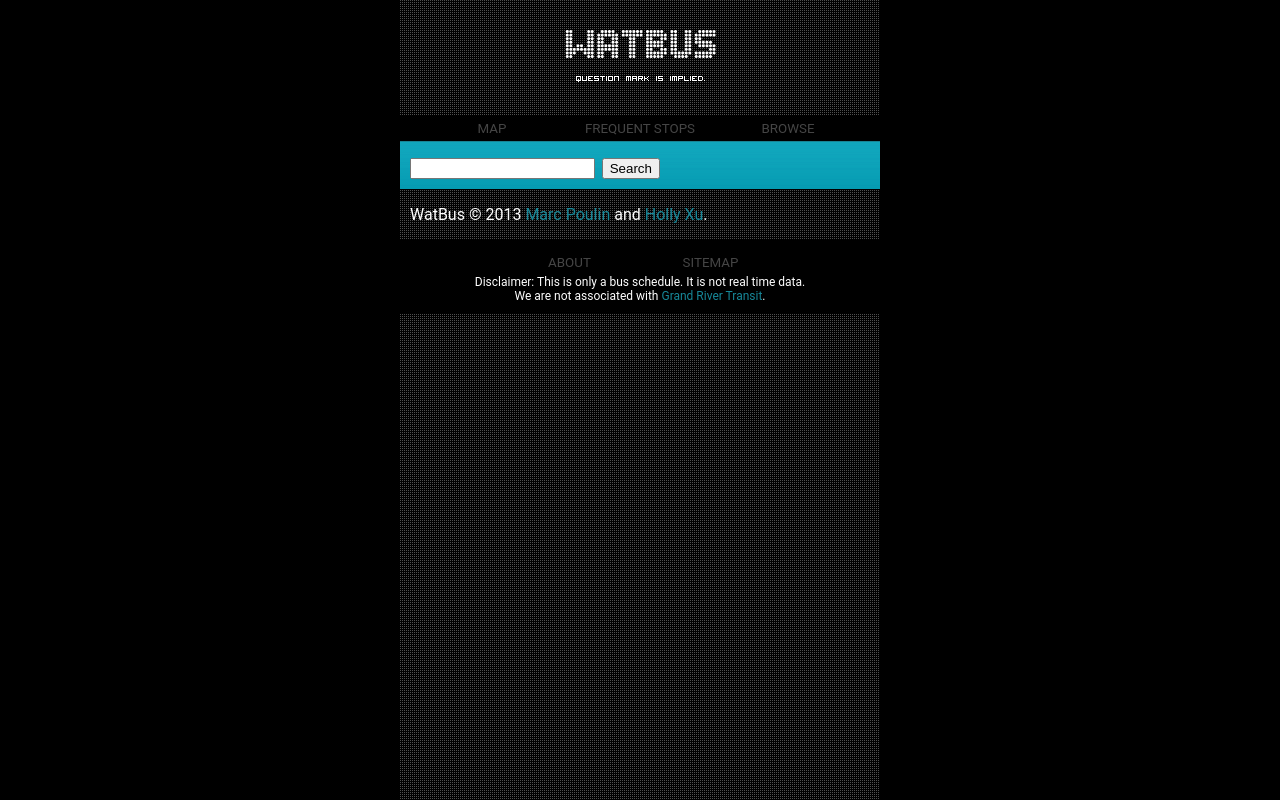
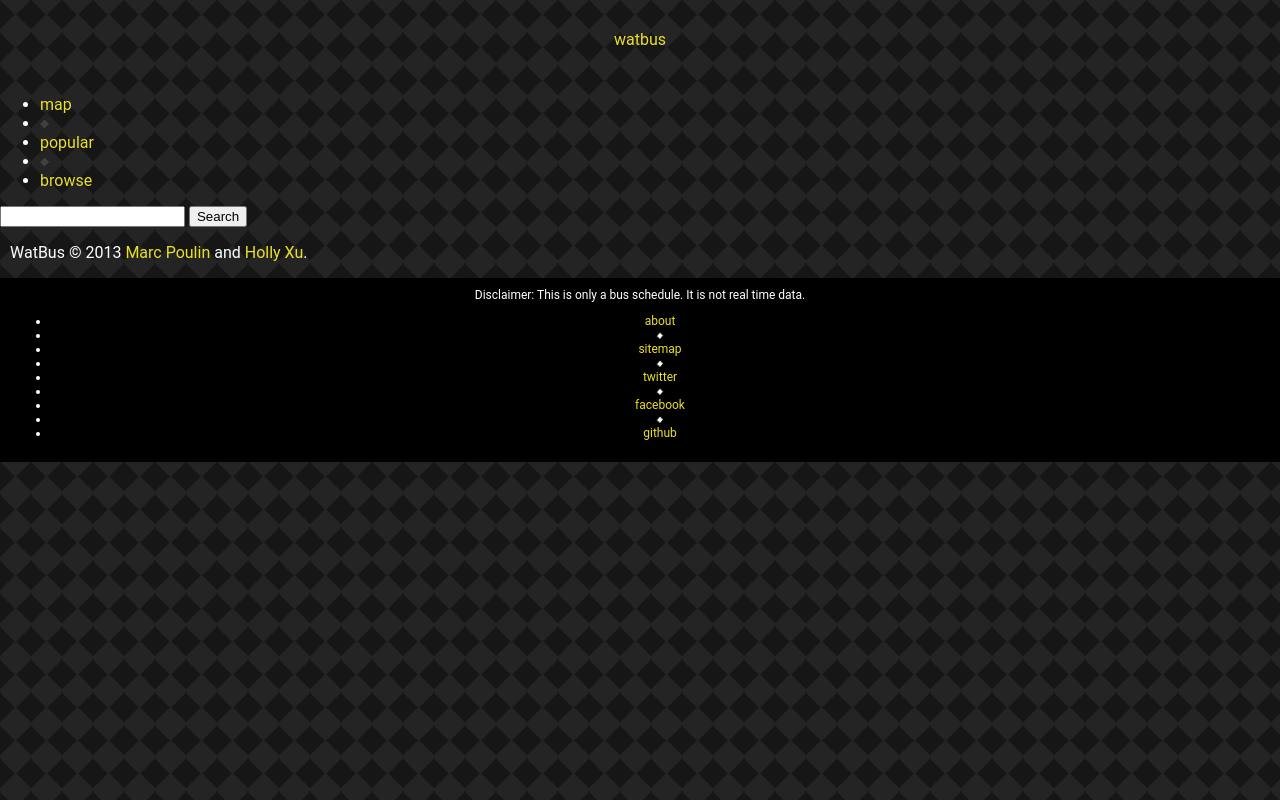
Before and after one commit to mrpoulin/watbus, a Django app: page /watbus/about in a window 1280 px wide. Run offline with Django 3.2, Linux system fonts and the light colour scheme.

Commit message:
Readied base.html for new design. Refactored CSS files. Added new design image elements. Rename frequent stops to Popular stops.

```diff
--- /dev/null
+++ b/watbus/static/watbus/css/map.css
@@ -0,0 +1,3 @@
+body section {height: 100%; width: 100%;}
+body.map .container { height: 100%; }
+#map-canvas {width: auto; height: 100%; }
--- /dev/null
+++ b/watbus/static/watbus/css/other.css
@@ -0,0 +1,14 @@
+
+/* ----- About ----- */
+
+.about #content {padding: 0 10px 0 10px;}
+
+/* ----- Sitemap ----- */
+
+.sitemap #content { padding: 0 10px 0 10px;}
+.sitemap .terminallist, .sitemap .stoplist {padding: 0; margin: 0;}
+.sitemap .terminallist { margin: 0 0 10px 0; padding: 0 0 10px 0;
+    border-bottom: 1px solid #555555;}
+.sitemap .terminallist_terminal, .stoplist_stop { padding: 3px;
+    font-size: 10px; background: #000000;  display: inline-table;
+    border: 0; margin: 0 3px 0 3px;}
--- a/watbus/static/watbus/css/style.css
+++ b/watbus/static/watbus/css/style.css
@@ -1,11 +1,12 @@
 /* ---- General ---- */
+
 html {height: 100%;}
 body { background: #000000; padding: 0; margin: 0; height: 100%; }
 
-a {text-decoration: none; color: #178899; }
+a {text-decoration: none; color: #eae02a; }
+a:hover { color: #01c7dc; }
 
-.container {width: 480px; margin: 0 auto; color: #ffffff; font: 12pt roboto; background: url('../img/bg.png'); min-height: 100%; }
-body.map .container { height: 100%; }
+.container { margin: 0 auto; color: #ffffff; font: 12pt roboto; background: url('../img/bg.png'); min-height: 100%; }
 
 /* ----  Header ---- */
 
--- a/watbus/templates/watbus/about.html
+++ b/watbus/templates/watbus/about.html
@@ -1,6 +1,11 @@
 {% extends "watbus/base.html" %}
 
 {% block title %} Watbus - About {% endblock %}
+
+{% block headscripts %}
+    {% load staticfiles %}
+<link rel="stylesheet" type="text/css" href="{% static "watbus/css/other.css" %}" />
+{% endblock %}
 
 {% block content %}
 <p>
--- a/watbus/templates/watbus/base.html
+++ b/watbus/templates/watbus/base.html
@@ -14,20 +14,32 @@
         <header class="contentheader">
         <div class="headerimg">
             <a href="/">
-                <img src="{% static "watbus/img/header.png" %}" />
+                watbus
             </a>
         </div>
-        <nav class="navigation">
+        <div class="navbar">
+            <div id="navdate">
+            </div>
+            <nav class="headnav">
             <ul>
-            <li class="navitem {% if urlname == "map" %}current{% endif %}">
-            <a href={% url 'watbus.views.map' %}>MAP</a></li>
-            <li class="navitem {% if urlname == "freqstops" %}current{% endif %}">
-            <a href={% url 'watbus.views.browse_all_freqstops' %}>FREQUENT STOPS</a></li>
-            <li class="navitem {% if urlname == "browse" %}current{% endif %}">
-            <a href={% url 'watbus.views.browse' %}>BROWSE</a></li>
+                <li class="{% if urlname == "map" %}current{% endif %}">
+                <a href={% url 'watbus.views.map' %}>map</a></li>
+                <li class="diamond">
+                    <img src="{% static "watbus/img/diamond.png" %}" />
+                </li>
+                <li class="{% if urlname == "freqstops" %}current{% endif %}">
+                <a href={% url 'watbus.views.popular' %}>popular</a></li>
+                <li class="diamond">
+                    <img src="{% static "watbus/img/diamond.png" %}" />
+                </li>
+                <li class="{% if urlname == "browse" %}current{% endif %}">
+                <a href="#">browse</a></li>
             </ul>
             </nav>
-          <div class="stop_search">
+            <div id="navtime">
+            </div>
+        </div>
+      <div id="stop_search">
         <form action={% url 'watbus.views.search' %} method="get">
           <input type="text" name="query">
           <input type="submit" value="Search">
@@ -40,16 +52,30 @@
         {% block content %} {% endblock %}
     </section>
     <footer id="contentfoot">
-        <nav class="navigation">
+        <div class="disclaimer">
+            Disclaimer: This is only a bus schedule. It is not real time data.<br/>
+        </div>
+        <nav class="footnav">
         <ul>
-            <li class="navitem">
-            <a href={% url 'watbus.views.about' %}>ABOUT</a></li>
-            <li class="navitem">
-            <a href={% url 'watbus.views.sitemap' %}>SITEMAP</a></li>
+            <li><a href={% url 'watbus.views.about' %}>about</a></li>
+            <li class="whitediamond">
+                <img src="{% static "watbus/img/whitediamond.png" %}" />
+            </li>
+            <li><a href={% url 'watbus.views.sitemap' %}>sitemap</a></li>
+            <li class="whitediamond">
+                <img src="{% static "watbus/img/whitediamond.png" %}" />
+            </li>
+            <li><a href="http://twitter.com/watbusca/">twitter</a></li>
+            <li class="whitediamond">
+                <img src="{% static "watbus/img/whitediamond.png" %}" />
+            </li>
+            <li><a href="http://facebook.com/watbusca/">facebook</a></li>
+            <li class="whitediamond">
+                <img src="{% static "watbus/img/whitediamond.png" %}" />
+            </li>
+            <li><a href="https://github.com/mrpoulin/watbus">github</a></li>
         </ul>
         </nav>
-    Disclaimer: This is only a bus schedule. It is not real time data.<br/>
-    We are not associated with <a href="http://grt.ca/">Grand River Transit</a>. <br />
     </footer>
     </div>
   </body>
--- a/watbus/templates/watbus/browse_stops.html
+++ b/watbus/templates/watbus/browse_stops.html
@@ -1,6 +1,11 @@
 {% extends "watbus/base.html" %}
 
 {% block title %} Watbus - Stop:  {{ stop_id }} {% endblock %}
+
+{% block headscripts %}
+    {% load staticfiles %}
+<link rel="stylesheet" type="text/css" href="{% static "watbus/css/browse.css" %}" />
+{% endblock %}
 
 {% block content %}
 
--- a/watbus/templates/watbus/browse_trips.html
+++ b/watbus/templates/watbus/browse_trips.html
@@ -1,6 +1,11 @@
 {% extends "watbus/base.html" %}
 
 {% block title %} Watbus - Trip: {{ next_buses_by_stop.0.trip_id.trip_headsign }}  {% endblock %}
+
+{% block headscripts %}
+    {% load staticfiles %}
+<link rel="stylesheet" type="text/css" href="{% static "watbus/css/browse.css" %}" />
+{% endblock %}
 
 {% block content %}
 <h2 class='pagetitle'> {{ next_buses_by_stop.0.trip_id.trip_headsign }} </h2>
--- a/watbus/templates/watbus/browse_freqstop.html
+++ b/watbus/templates/watbus/popular_stop.html
@@ -1,5 +1,10 @@
 {% extends "watbus/base.html" %}
 {% block title %} Watbus - Frequent Stop:  {{ stop_name }} {% endblock %}
+
+{% block headscripts %}
+    {% load staticfiles %}
+<link rel="stylesheet" type="text/css" href="{% static "watbus/css/browse.css" %}" />
+{% endblock %}
 
 {% block content %}
 
--- a/watbus/urls.py
+++ b/watbus/urls.py
@@ -6,11 +6,10 @@ urlpatterns = patterns('',
         url(r'^$', views.coming, name='comingsoon'),
         url(r'^search/', views.search, name='search'),
         url(r'^map/$', views.map, name='map'),
-        url(r'^browse/$', views.browse, name='browse'),
         url(r'^browse/stops/(?P<stop_id>.+)/$', views.browse_stops, name='browse'),
         url(r'^browse/trips/(?P<trip_id>.+)/$', views.browse_trips, name='browse'),
-        url(r'^browse/frequent_stops/$', views.browse_all_freqstops, name='freqstop'),
-        url(r'^browse/frequent_stop/(?P<stop_id>place_.+)/$', views.browse_freqstop, name='freqstop'),
+        url(r'^browse/popular/$', views.popular, name='popular'),
+        url(r'^browse/popular_stop/(?P<stop_id>place_.+)/$', views.popular_stop, name='popular'),
         url(r'^stopjson$', views.stopjson, name='stopjson'),
         url(r'^about$', views.about, name='about'),
         url(r'^sitemap$', views.sitemap, name='sitemap')
--- a/watbus/views.py
+++ b/watbus/views.py
@@ -33,7 +33,7 @@ def search(request):
         #redirect to terminal if stop is part of terminal.
         stop = Stops.objects.get(stop_id=query)
         if stop.parent_station:
-            return redirect(reverse('watbus.views.browse_freqstop', kwargs={'stop_id':stop.parent_station}) + '#stop_' + str(stop.stop_id))
+            return redirect(reverse('watbus.views.popular_stop', kwargs={'stop_id':stop.parent_station}) + '#stop_' + str(stop.stop_id))
         else:
             return redirect('watbus.views.browse_stops', stop_id=query)
     else:
@@ -118,12 +118,12 @@ def browse_trips(request, trip_id):
     context = {'next_buses_by_stop' : next_bus_list, 'trip_id' : trip_id }
     return render(request, 'watbus/browse_trips.html', context)
 
-def browse_all_freqstops(request):
+def popular(request):
 
     freqstops = Stops.objects.filter(location_type=1).order_by('parent_station_type')
-    return render(request, 'watbus/browse_all_freqstops.html', { 'freqstops' : freqstops })
+    return render(request, 'watbus/popular.html', { 'freqstops' : freqstops })
 
-def browse_freqstop(request, stop_id):
+def popular_stop(request, stop_id):
 
     #Get all stops that have the given terminal ID
     freqstops = Stops.objects.filter(parent_station=stop_id)
@@ -135,7 +135,7 @@ def browse_freqstop(request, stop_id):
         stopid = stop.stop_id
         stop_dict[stopid] = next_buses_by_time(datetime.datetime.now(), stopid)
 
-    return render(request, 'watbus/browse_freqstop.html', { 'stop_name' : freqstops[0].stop_name , 'stops' : stop_dict.iteritems() })
+    return render(request, 'watbus/popular_stop.html', { 'stop_name' : freqstops[0].stop_name , 'stops' : stop_dict.iteritems() })
 
 def about(request):
     return render(request, 'watbus/about.html')
```
Also changed, not shown: other parts of watbus/static/watbus/css/style.css (+1 -75 lines), watbus/static/watbus/css/browse.css (added, +29 -0 lines), watbus/templates/watbus/browse.html (deleted, +0 -7 lines), watbus/templates/watbus/map.html (+3 -6 lines), watbus/templates/watbus/popular.html (renamed from watbus/templates/watbus/browse_all_freqstops.html, +6 -1 lines), watbus/templates/watbus/search.html (+10 -0 lines), watbus/templates/watbus/sitemap.html (+6 -1 lines), watbus/static/watbus/img/bg.png, watbus/static/watbus/img/diamond.png (added), watbus/static/watbus/img/whitediamond.png (added). Lines whose indentation alone changed are shown as unchanged.
